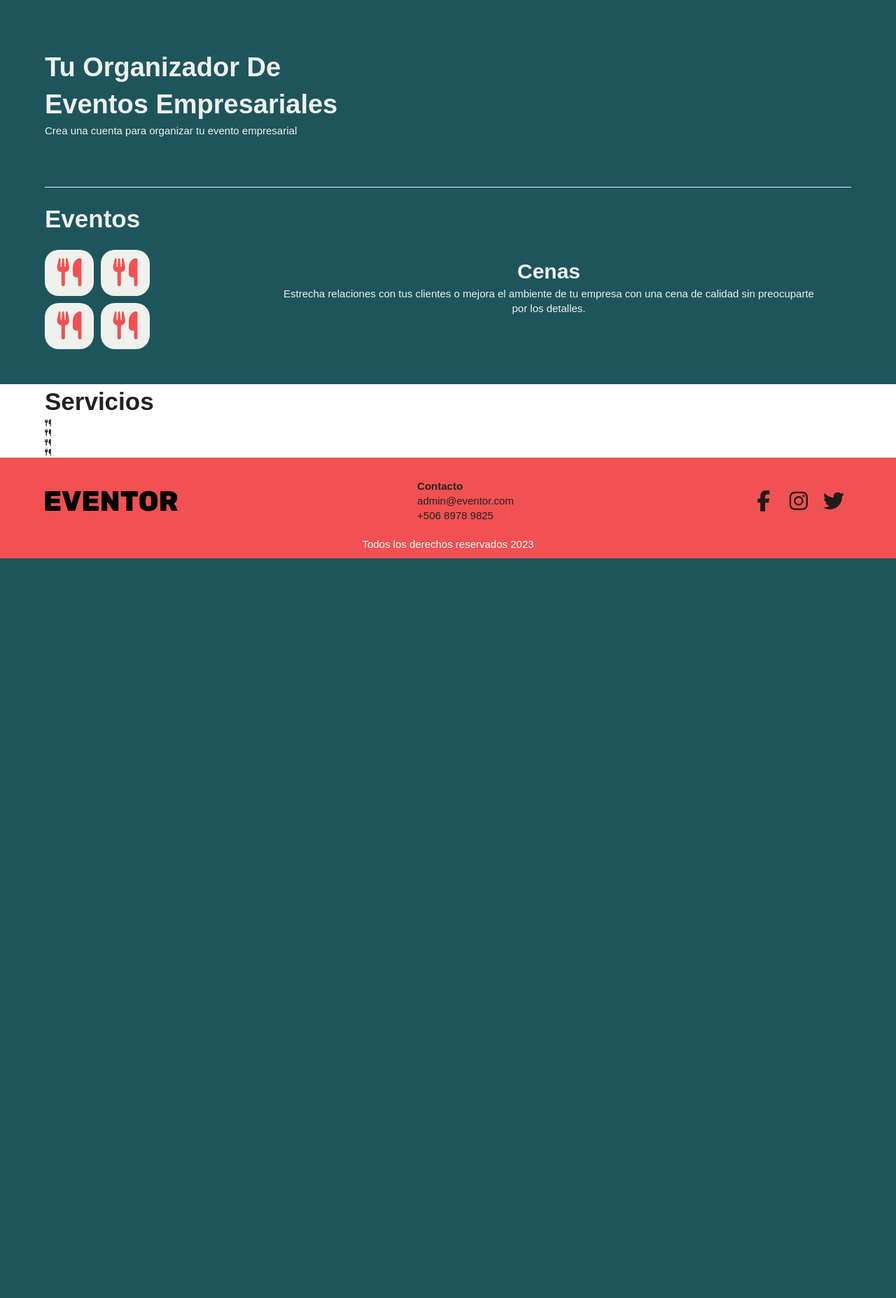
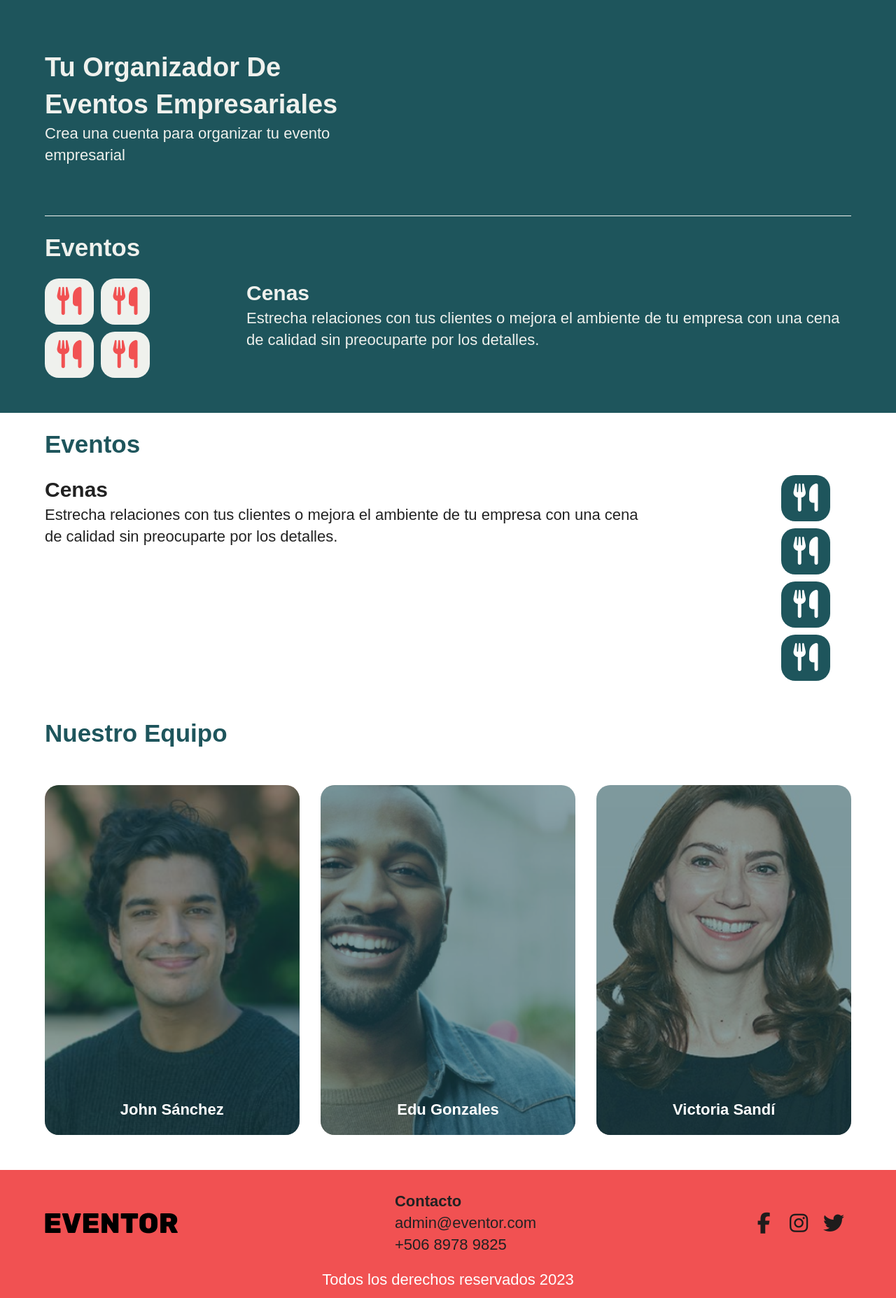
Before and after one commit to JohnSC31/eventor, a PHP site: page /eventor/ in a window 1280 px wide. Shown: the part 55-1910 px from the top of the page at 70% size. Before the commit the page ends 853 px from the top, so only its background shows below. Run offline with PHP 8.4, Linux system fonts and the light colour scheme.

Commit message:
Diseño Inicio
Se completa el diseño de la pagina de inicio

```diff
--- a/app/views/pages/home.php
+++ b/app/views/pages/home.php
@@ -36,12 +36,18 @@
 
 <section class="home-services">
     <div class="container">
-        <h2>Servicios</h2>
-        <div class="services-list">
-            <div class="service-detail-container">
+        <h2>Eventos</h2>
+        <div class="event-list">
+
+            <div class="event-detail-container">
                 <div class="event-detail">
+                    <h3>Cenas</h3>
+                    <p>Estrecha relaciones con tus clientes o mejora el ambiente de tu empresa con una cena de calidad
+                        sin preocuparte por los detalles.
+                    </p>
+                </div>
+            </div><!-- .event-detail-container -->
 
-                </div>
             <ul class="event-icon-container">
                 <li class=""><i class="fa-solid fa-utensils"></i></li>
                 <li class=""><i class="fa-solid fa-utensils"></i></li>
@@ -50,5 +56,29 @@
             </ul>
         </div>
     </div>
+</section>
+
+<section class="our-team">
+    <div class="container">
+        <h2>Nuestro Equipo</h2>
+        <div class="team-container">
+            <div class="team-member" id="team-member-1">
+                <h3>John Sánchez</h3>
+                <div class="translucent-layer"></div>
+
+            </div><!-- .team-member -->
+
+            <div class="team-member" id="team-member-2">
+                <h3>Edu Gonzales</h3>
+                <div class="translucent-layer"></div>
+
+            </div><!-- .team-member -->
+
+            <div class="team-member" id="team-member-3">
+                <h3>Victoria Sandí</h3>
+                <div class="translucent-layer" ></div>
+
+            </div><!-- .team-member -->
+        </div>
     </div>
 </section>
--- a/public/css/main.css
+++ b/public/css/main.css
@@ -174,7 +174,7 @@ h4{
    font-size: 2.5rem;
 }
 p{
-     font-size: 1.5rem;
+     font-size: 2.2rem;
 }
 a{
     text-decoration: none;
@@ -528,16 +528,21 @@ section.home-title div.container div.title{
     flex: 0 0 40%;
 }
 
-/* SECCION DE EVENTOS */
+/* --------------------- SECCION DE EVENTOS Y DE SERVICIOS --------------------------*/
 section.home-events{
     background-color: var(--green);
     color: var(--grey);
 }
-section.home-events div.container{
+section.home-services h2{
+    color: var(--green);
+}
+section.home-events div.container,
+section.home-services div.container{
     padding: 2rem 0;
 }
 
-section.home-events div.event-list{
+section.home-events div.event-list,
+section.home-services div.event-list{
     display: flex;
     justify-content: space-between;
     padding: 2rem 0;
@@ -545,12 +550,17 @@ section.home-events div.event-list{
 
 section.home-events ul.event-icon-container{
     flex: 0 0 20rem;
-    /* background-color: red; */
     display: flex;
     flex-wrap: wrap;
-    /* justify-content: space-between; */
 }
-section.home-events ul.event-icon-container li{
+section.home-services ul.event-icon-container{
+    flex: 0 0 10rem;
+    display: flex;
+    flex-wrap: wrap;
+}
+
+section.home-events ul.event-icon-container li,
+section.home-services ul.event-icon-container li{
     flex: 0 0 calc(50% - 3rem);
     background-color: var(--grey);
     margin: 0 1rem 1rem 0;
@@ -561,15 +571,27 @@ section.home-events ul.event-icon-container li{
     text-align: center;
     cursor: pointer;
 }
+
+section.home-services ul.event-icon-container li{
+    flex: 0 0 calc(100% - 3rem);
+    background-color: var(--green);
+    color: var(--white);
+}
 section.home-events ul.event-icon-container li:hover{
     background-color: var(--red);
     color: var(--grey);
 }
+section.home-services ul.event-icon-container li:hover{
+    background-color: var(--red);
+    color: var(--green);
+}
 /* detalle de evento */
-section.home-events div.event-detail-container{
+section.home-events div.event-detail-container,
+section.home-services div.event-detail-container{
     flex: 0 0 75%;
 }
-section.home-events div.event-detail{
+section.home-events div.event-detail
+section.home-services div.event-detail{
     text-align: center;
     padding: 1rem 5rem;
 }
@@ -589,6 +611,82 @@ section.home-events div.event-detail{
     }
 }
 
+/* -------- SECCION DE NUESTRO EQUIPO --------------------- */
+section.our-team{
+
+}
+section.our-team h2{
+    color: var(--green);
+}
+section.our-team div.team-container{
+    display: flex;
+    align-items: center;
+    justify-content: space-between;
+    padding: 5rem 0;
+}
+
+section.our-team div.team-container div.team-member{
+    flex: 0 0 calc(33.3% - 2rem);
+    background-position: center center;
+    background-size: cover;
+    overflow: hidden;
+    display: flex;
+    border-radius: var(--radius);
+    height: 50rem;
+
+    align-items: baseline;
+    justify-content: center;
+    padding-bottom: 2rem;
+    color: white;
+    font-size: bold;
+    position: relative;
+
+}
+
+
+section.our-team div.team-container div.team-member h3{
+    z-index: 2;
+    align-self: flex-end;
+    font-size: 2.2rem;
+}
+
+section.our-team div.team-container div#team-member-1{
+    background-image: url('../img/Img_Miembro1.png');
+}
+section.our-team div.team-container div#team-member-2{
+    background-image: url('../img/Img_Miembro2.png');
+}
+section.our-team div.team-container div#team-member-3{
+    background-image: url('../img/Img_Miembro3.png');
+}
+
+section.our-team div.team-container div.translucent-layer{
+    /* flex: 1; */
+    background-color: var(--green);
+    opacity: .5;
+    position: absolute;
+    width: 100%;
+    height: 100%;
+    z-index: 1;
+}
+@media only screen and (max-width: 1120px) {
+    section.our-team div.team-container div.team-member{
+        height: 40rem;
+    }
+}
+@media only screen and (max-width: 768px) {
+    section.our-team div.team-container div.team-member{
+        height: 30rem;
+    }
+    section.our-team div.team-container div.team-member h3{
+        font-size: 1.5rem;
+    }
+}
+@media only screen and (max-width: 420px) {
+    section.our-team div.team-container div.team-member{
+        height: 20rem;
+    }
+}
 /*////////////////////// -------------------------- SIGNUP --------------------------------------------- ///////////////////////*/
 section.signup{
    padding: 3rem 0;
```
Also changed, not shown: public/img/Img_Miembro1.png (added), public/img/Img_Miembro2.png (added), public/img/Img_Miembro3.png (added). Lines whose indentation alone changed are shown as unchanged.
